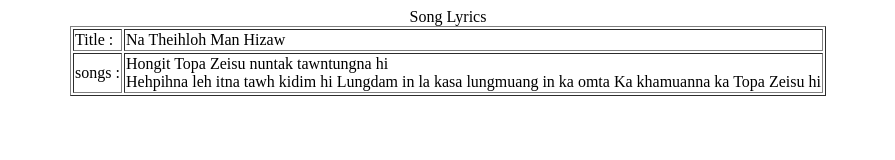
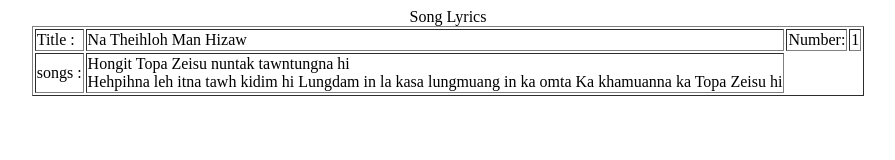
Before and after one commit to Zolabu/labu, a plain HTML site: page index.html in a window 1280 px wide. Shown: the whole page, without its empty margins (192-1087 px from the left). Drawn offline with Linux system fonts and the light colour scheme.

Commit message:
Update index.html

```diff
--- a/index.html
+++ b/index.html
@@ -15,16 +15,18 @@
  anHttpRequest.send( null );
  }
  }
- var theurl='https://zolabu.github.io/labu/lamal/galhiam.json';
+ var url='https://zolabu.github.io/labu/lamal/galhiam.json';
   var client = new HttpClient();
- client.get(theurl, function(response) {
+ client.get(url, function(response) {
  var response1 = JSON.parse(response);
  // alert(response);
  if (response1 !== undefined) {
   // Now we know that foo is defined, we are good to go.
 
  document.getElementById("title").innerHTML = response1.Title.toString();
+  document.getElementById("number").innerHTML = response1.number;
  document.getElementById("songs").innerHTML = response1.songs[0].text;
+
  console.log(response1);
 
 }
@@ -37,7 +39,7 @@
  Song Lyrics
  <center>
  <table border="1">
- <tr><td>Title :</td><td id="title"></td></tr>
+ <tr><td>Title :</td><td id="title"></td> <td>Number:</td><td id="number"></td></tr>
  <tr><td>songs :</td><td id="songs"></td></tr>
 
  </table>
```
